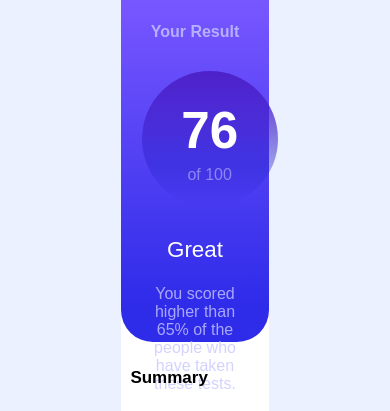
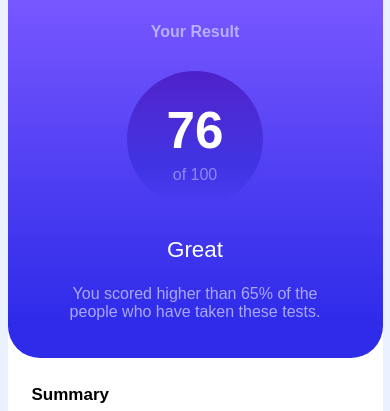
Before and after one commit to kamalboroKB/Results-summary-component, a plain HTML site: page index.html in a window 390 px wide. Shown: the top 411 px of the page. Drawn offline with Linux system fonts and the light colour scheme.

Commit message:
Update styles.css

```diff
--- a/styles.css
+++ b/styles.css
@@ -88,9 +88,10 @@ body{
 .card-container{
     background-color: hsl(0, 0%, 100%);
     /* width: 51%; */
-    width: 38%;
-
-    height: 54%;
+    width: 730px;
+    /* width: 38%; */
+    height: 510px;
+    /* height: 54%; */
     display: flex;
     border-radius: 32px;
 
@@ -228,21 +229,28 @@ body{
 }
 
 
-@media (max-width: 1000px) {
+@media (max-width: 700px) {
 
         .container{
             align-items: normal;
+            margin-left: auto;
+            margin-right: auto;
+
+
+
         }
 
         .card-container{
             flex-direction: column;
             height: 92vh;
             border-radius: 0%;
+            width: 375px;
+            height: 810px;
         }
 
         .card-1{
             width: 100%;
-            height: 44%;
+            height: 360px;
             padding-left: 14%;
             padding-right: 14%;
             border-top-left-radius: 0%;
```
